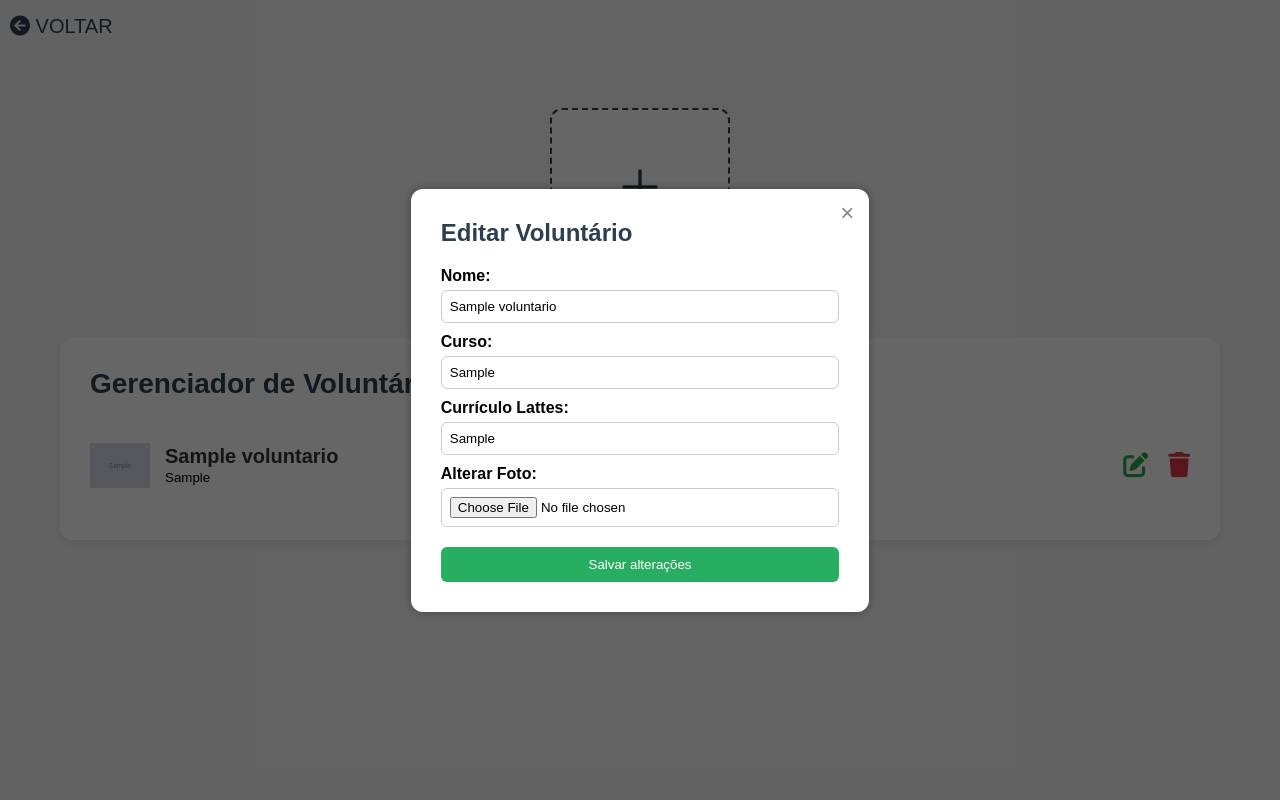
After one commit to bagil01/Farmafittos-vers-o-final, a PHP site: page /Farmafittos-vers-o-final/admin/pages/gerenciador_voluntarios.php in a window 1280 px wide, after a click that opens the changed part. The commit adds this page. Run offline with PHP 8.4, Linux system fonts and the light colour scheme; tables that the repository leaves empty or names only in its code hold one stand-in row (values such as "Sample post"); grey boxes marked "Sample" are stand-in pictures.

Commit message:
crud de vonçlutarios finalizado

```diff
--- /dev/null
+++ b/admin/js/voluntarios/modal_cadastro.js
@@ -0,0 +1,30 @@
+document.addEventListener('DOMContentLoaded', () => {
+    const botaoAbrir = document.getElementById('abrirModalNoticia');
+    const modalCadastro = document.getElementById('modalCadastro');
+    const botaoFechar = document.getElementById('fecharModalCadastro');
+
+    if (botaoAbrir && modalCadastro && botaoFechar) {
+        // Abrir o modal ao clicar no botão '+'
+        botaoAbrir.addEventListener('click', () => {
+            modalCadastro.style.display = 'flex';
+        });
+
+        // Fechar o modal ao clicar no botão de fechar
+        botaoFechar.addEventListener('click', () => {
+            modalCadastro.style.display = 'none';
+
+            // Limpar campos do formulário
+            const form = document.getElementById('formCadastro');
+            if (form) form.reset();
+        });
+
+        // Fechar o modal se clicar fora da área do formulário (overlay)
+        modalCadastro.addEventListener('click', (e) => {
+            if (e.target === modalCadastro) {
+                modalCadastro.style.display = 'none';
+                const form = document.getElementById('formCadastro');
+                if (form) form.reset();
+            }
+        });
+    }
+});
--- /dev/null
+++ b/admin/js/voluntarios/modal_editar.js
@@ -0,0 +1,31 @@
+function abrirModalEdicao(voluntario) {
+  const modal = document.getElementById('modalEditar');
+
+  if (!modal) return;
+
+  // Preenche os campos do modal com os dados do voluntário
+  document.getElementById('id_voluntario').value = voluntario.id || '';
+  document.getElementById('nome_editar').value = voluntario.nome || '';
+  document.getElementById('curso_editar').value = voluntario.curso || '';
+  document.getElementById('curriculo_lattes_editar').value = voluntario.curriculo_lattes || '';
+
+  // Mostra o modal
+  modal.style.display = 'flex';
+}
+
+document.addEventListener('DOMContentLoaded', () => {
+  const fecharModal = document.getElementById('fecharModalEditar');
+  const modal = document.getElementById('modalEditar');
+
+  if (fecharModal && modal) {
+    fecharModal.addEventListener('click', () => {
+      modal.style.display = 'none';
+    });
+
+    modal.addEventListener('click', (e) => {
+      if (e.target === modal) {
+        modal.style.display = 'none';
+      }
+    });
+  }
+});
--- /dev/null
+++ b/admin/js/voluntarios/modal_exclusao.js
@@ -0,0 +1,26 @@
+function abrirModalExclusao(idVoluntario) {
+  const modal = document.getElementById('modalExcluirVoluntario');
+  const inputId = document.getElementById('id_voluntario_excluir');
+
+  if (modal && inputId) {
+    inputId.value = idVoluntario;
+    modal.style.display = 'flex';
+  }
+}
+
+document.addEventListener('DOMContentLoaded', () => {
+  const fechar = document.getElementById('fecharModalExcluir');
+  const modal = document.getElementById('modalExcluirVoluntario');
+
+  if (fechar && modal) {
+    fechar.addEventListener('click', () => {
+      modal.style.display = 'none';
+    });
+
+    modal.addEventListener('click', (e) => {
+      if (e.target === modal) {
+        modal.style.display = 'none';
+      }
+    });
+  }
+});
--- a/admin/pages/gerenciador_colaboradores.php
+++ b/admin/pages/gerenciador_colaboradores.php
@@ -116,6 +116,7 @@
             </form>
         </div>
     </div>
+
     <!-- Modal Editar -->
     <div class="modal-overlay" id="modalEditar">
         <div class="modal">
@@ -150,7 +151,7 @@
 </body>
 <script src="/Farmafittos-vers-o-final/admin/js/colaboradores/modal_editar.js"></script>
 <script src="/Farmafittos-vers-o-final/admin/js/colaboradores/modal_cadastro.js"></script>
-<script src="/Farmafittos-vers-o-final/admin/js/colaboradores/modal_excluisao.js"></script>
+<script src="/Farmafittos-vers-o-final/admin/js/colaboradores/modal_exclusao.js"></script>
 <script src="/Farmafittos-vers-o-final/admin/js/view_password.js"></script>
 
 
--- a/admin/pages/gerenciador_referencias.php
+++ b/admin/pages/gerenciador_referencias.php
@@ -103,7 +103,7 @@ $resultado = $conexao->query($query);
         <div class="modal">
             <span class="fechar-modal" id="fecharModalExcluir">&times;</span>
             <h2>Confirmar Exclusão</h2>
-            <p>Digite seu login e senha para confirmar:</p>
+            <p>Digite seu login e senha para confirmar a exclusão da referencia:</p>
 
             <form action="/Farmafittos-vers-o-final/backend/crud_referencia/processa_excluir_referencia.php" method="POST">
                 <input type="hidden" name="id_referencia" id="idReferenciaExcluir">
@@ -126,7 +126,7 @@ $resultado = $conexao->query($query);
     <!-- Scripts -->
     <script src="/Farmafittos-vers-o-final/admin/js/referencias/modal_editar.js"></script>
     <script src="/Farmafittos-vers-o-final/admin/js/referencias/modal_cadastro.js"></script>
-    <script src="/Farmafittos-vers-o-final/admin/js/referencias/modal_excluir.js"></script>
+    <script src="/Farmafittos-vers-o-final/admin/js/referencias/modal_exclu.js"></script>
     <script src="/Farmafittos-vers-o-final/admin/js/view_password.js"></script>
 
 </body>
--- /dev/null
+++ b/admin/pages/gerenciador_voluntarios.php
@@ -0,0 +1,147 @@
+<!-- Botão de adicionar -->
+<?php
+require_once('../../includes/conexao.php');
+$query = "SELECT * FROM referencias";
+$resultado = $conexao->query($query);
+?>
+
+<!DOCTYPE html>
+<html lang="pt-BR">
+
+<head>
+    <meta charset="UTF-8">
+    <title>Gerenciador de Voluntários</title>
+    <link rel="stylesheet" href="/Farmafittos-vers-o-final/assets/icons/fontawesome-free-6.5.2-web/css/all.css">
+    <link rel="stylesheet" href="/Farmafittos-vers-o-final/admin/css/gerenciador.css">
+</head>
+
+<body>
+    <div class="voltar">
+        <a href="/Farmafittos-vers-o-final/admin/">
+            <i class="fa-solid fa-circle-arrow-left"></i> VOLTAR
+        </a>
+    </div>
+    <div class="container">
+        <div class="container-controle">
+
+
+            <div class="adicionar-noticia" id="abrirModalNoticia">
+                <span>＋</span>
+                <p>Adicionar Voluntário</p>
+            </div>
+
+            <?php
+            require_once('../../includes/conexao.php');
+            $query = "SELECT * FROM voluntarios";
+            $resultado = $conexao->query($query);
+            ?>
+
+            <div class="container-gerenciador">
+                <h1>Gerenciador de Voluntários</h1>
+
+                <?php while ($voluntario = $resultado->fetch_assoc()): ?>
+                    <div class="opcao">
+                        <div style="display: flex; align-items: center; gap: 15px;">
+                            <img src="/Farmafittos-vers-o-final/<?php echo htmlspecialchars($voluntario['foto']); ?>"
+                                alt="Foto" style="width: 60px; height: 60px; object-fit: contain; border-radius: 8px;">
+                            <div>
+                                <h2 style="margin: 0;"><?php echo htmlspecialchars($voluntario['nome']); ?></h2>
+                                <small><?php echo htmlspecialchars($voluntario['curso']); ?></small>
+                            </div>
+                        </div>
+
+                        <div class="incons">
+                            <i class="fa-solid fa-pen-to-square"
+                                onclick='abrirModalEdicao(<?= json_encode($voluntario) ?>)'></i>
+                            <i class="fa-solid fa-trash" onclick="abrirModalExclusao(<?= $voluntario['id'] ?>)"></i>
+                        </div>
+                    </div>
+                <?php endwhile; ?>
+            </div>
+        </div>
+    </div>
+
+    <!--modal de cadastro-->
+    <div class="modal-overlay" id="modalCadastro">
+        <div class="modal">
+            <span class="fechar-modal" id="fecharModalCadastro">&times;</span>
+            <h2>Cadastrar Novo Voluntário</h2>
+            <form id="formCadastro" action="/Farmafittos-vers-o-final/backend/crud_voluntario/processa_voluntario.php"
+                method="POST" enctype="multipart/form-data">
+                <label for="nome">Nome:</label>
+                <input type="text" id="nome" name="nome" required>
+
+                <label for="curso">Curso:</label>
+                <input type="text" id="curso" name="curso" required>
+
+                <label for="curriculo_lattes">Currículo Lattes (URL):</label>
+                <input type="url" id="curriculo_lattes" name="curriculo_lattes" required>
+
+                <label for="foto">Foto:</label>
+                <input type="file" name="foto" id="foto" accept="image/*" required>
+
+                <button type="submit" class="botao-salvar">Salvar</button>
+            </form>
+        </div>
+    </div>
+
+    <!--modal excluir-->
+    <div class="modal-overlay" id="modalExcluirVoluntario" style="display: none;">
+        <div class="modal">
+            <span class="fechar-modal" id="fecharModalExcluir">&times;</span>
+            <h2>Confirmar Exclusão</h2>
+            <p>Digite seu login e senha para confirmar a exclusão do Voluntário:</p>
+            <form method="POST" action="/Farmafittos-vers-o-final/backend/crud_voluntario/processa_excluir_voluntario.php">
+                <input type="hidden" name="id_voluntario" id="id_voluntario_excluir">
+
+                <label for="loginExcluir">Login:</label>
+                <input type="text" name="login" id="loginExcluir" required>
+
+                <label for="senhaExcluir">Senha:</label>
+                <div style="position: relative;">
+                    <input type="password" name="senha" id="senhaExcluir" required>
+                    <i class="fa-solid fa-eye toggle-password" data-target="senhaExcluir"
+                        style="position: absolute; right: 10px; top: 50%; transform: translateY(-50%); cursor: pointer;"></i>
+                </div>
+
+                <button type="submit" class="botao-salvar">Confirmar Exclusão</button>
+            </form>
+        </div>
+    </div>
+
+    <!--modal editar-->
+    <div class="modal-overlay" id="modalEditar">
+        <div class="modal">
+            <span class="fechar-modal" id="fecharModalEditar">&times;</span>
+            <h2>Editar Voluntário</h2>
+
+            <form id="formEdicao"
+                action="/Farmafittos-vers-o-final/backend/crud_voluntario/processa_edicao_voluntario.php" method="POST"
+                enctype="multipart/form-data">
+                <input type="hidden" name="id_voluntario" id="id_voluntario">
+
+                <label for="nome_editar">Nome:</label>
+                <input type="text" id="nome_editar" name="nome" required>
+
+                <label for="curso_editar">Curso:</label>
+                <input type="text" id="curso_editar" name="curso" required>
+
+                <label for="curriculo_lattes_editar">Currículo Lattes:</label>
+                <input type="url" id="curriculo_lattes_editar" name="curriculo_lattes" required>
+
+                <label for="foto_editar">Alterar Foto:</label>
+                <input type="file" name="foto" id="foto_editar">
+
+                <button type="submit" class="botao-editar">Salvar alterações</button>
+            </form>
+        </div>
+    </div>
+
+    <script src="/Farmafittos-vers-o-final/admin/js/voluntarios/modal_editar.js"></script>
+    <script src="/Farmafittos-vers-o-final/admin/js/voluntarios/modal_cadastro.js"></script>
+    <script src="/Farmafittos-vers-o-final/admin/js/voluntarios/modal_exclusao.js"></script>
+    <script src="/Farmafittos-vers-o-final/admin/js/view_password.js"></script>
+
+</body>
+
+</html>
```
Also changed, not shown: backend/crud_voluntario/processa_edicao_voluntario.php (added, +76 -0 lines), backend/crud_voluntario/processa_excluir_voluntario.php (added, +50 -0 lines), backend/crud_voluntario/processa_voluntario.php (added, +45 -0 lines), admin/js/colaboradores/modal_exclusao.js (renamed from admin/js/colaboradores/modal_excluisao.js), assets/uploads/colaboradores/68658a34d4704-IMG_2990.JPG (added), assets/uploads/colaboradores/68658c5948640.jpg (added), assets/uploads/colaboradores/68658d04a272f.jpg (added), assets/uploads/parceiros/68658f0aee117.jpeg (added), assets/uploads/voluntarios/6865940b7c32a.JPG (added), assets/uploads/voluntarios/686596774be66.jpeg (added), assets/uploads/voluntarios/686599c866931.jpg (added).
